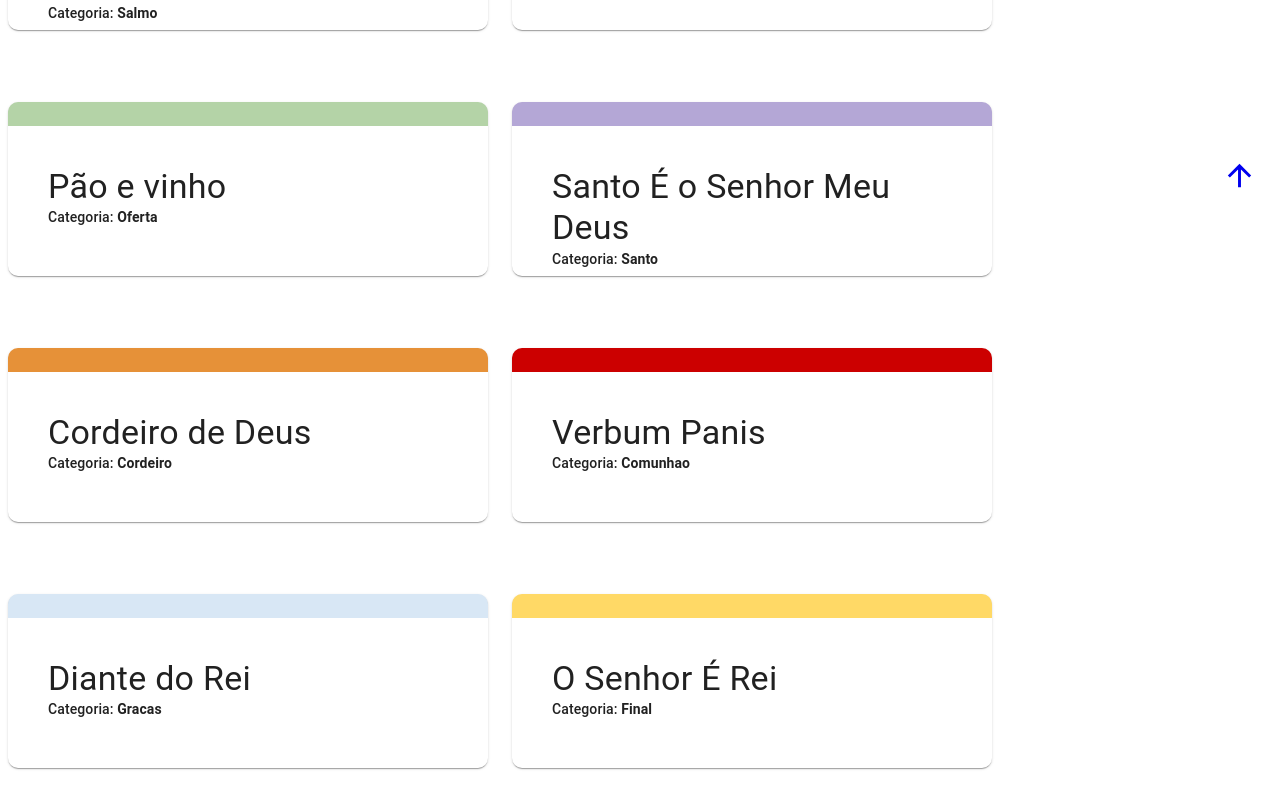
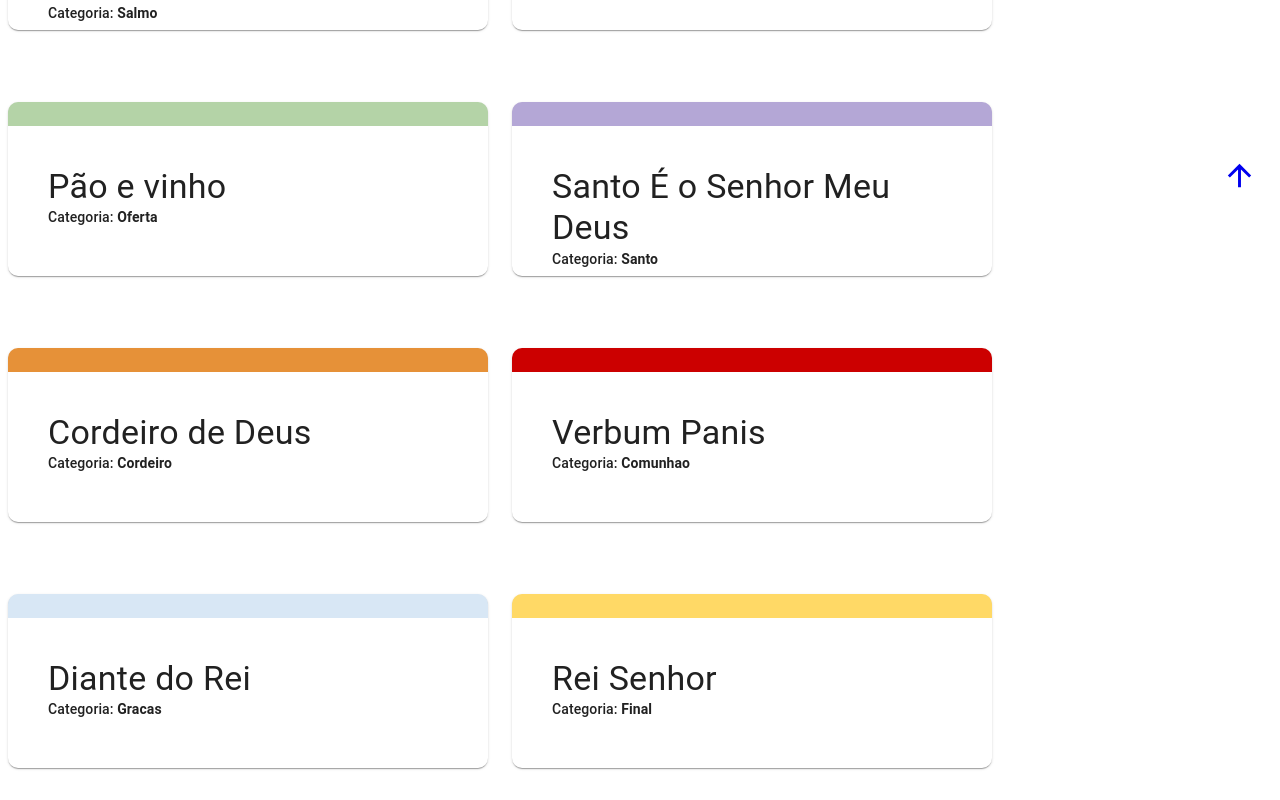
Before and after one commit to rafadealmeida/repertorio, a React (Create React App) app: page /missaabr in a window 1280 px wide. Shown: the part 575-1375 px from the top of the page. Built offline with nearby package versions, Linux system fonts and the light colour scheme.

Commit message:
ajuste de repertorio

```diff
--- a/src/_mocks/repertorioMissaAbr.js
+++ b/src/_mocks/repertorioMissaAbr.js
@@ -572,7 +572,7 @@ const repertorioMissaFev = [
   //   `,
   // },
   {
-    titulo: 'O Senhor É Rei',
+    titulo: 'Rei Senhor',
     id: sumId(),
     categoria: 'Final',
     link: 'https://www.youtube.com/watch?v=R_tA3R4Cc18',
```
